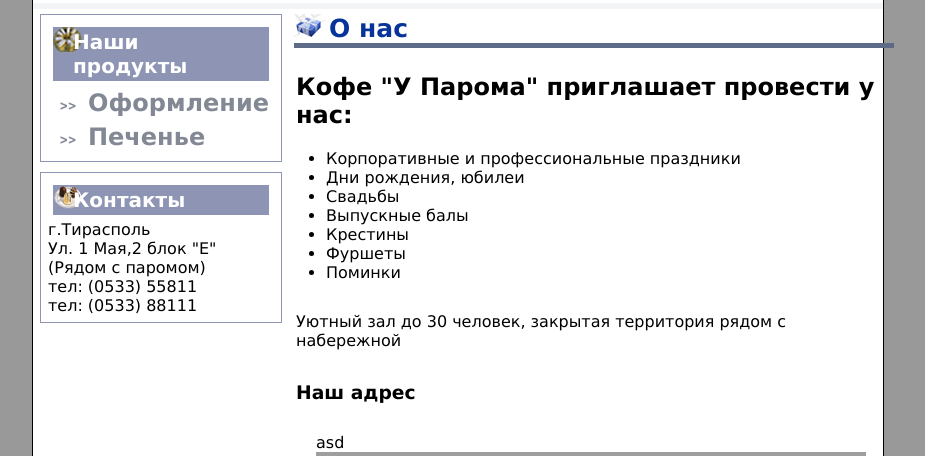
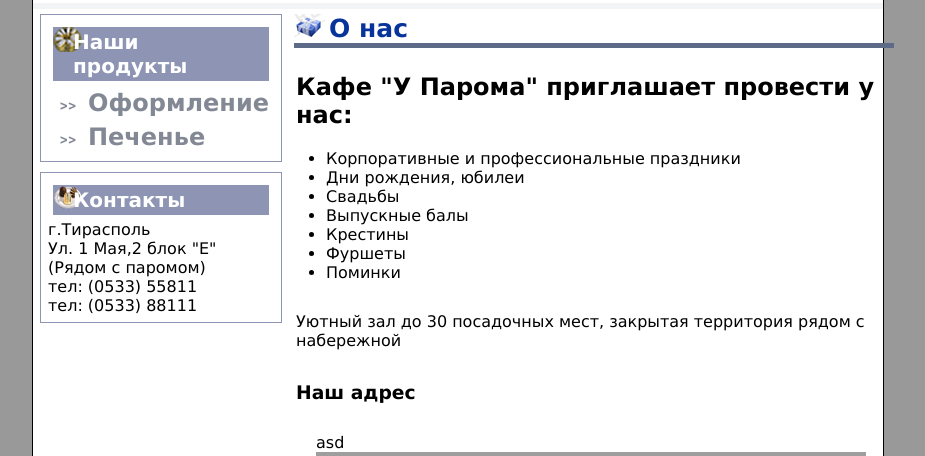
Before and after one commit to perses76/delikat-cake, a Django app: page /aboutus/ in a window 1280 px wide. Shown: the part 141-597 px from the top of the page, without its empty margins (182-1107 px from the left). Run offline with Django 3.2, Linux system fonts and the light colour scheme; data that the repository does not hold is empty; parts of the project's set-up code (start-up, migrations or seed data) failed here and were passed over; some libraries are stand-ins or nearby versions; grey boxes are pictures that could not be loaded.

Commit message:
Change labels on aboutus page

```diff
--- a/myproject/pub/templates/aboutus.html
+++ b/myproject/pub/templates/aboutus.html
@@ -52,7 +52,7 @@ MEDIA_ROOT = "/home/velessoft/webapps/static/delikat"
 <table class="aboutus">
 	<tr class="invite">
 		<td valign="top">
-            <h2>Кофе "У Парома" приглашает провести у нас:</h2>
+            <h2>Кафе "У Парома" приглашает провести у нас:</h2>
 			<ul>
                 <li>Корпоративные и профессиональные праздники</li>
                 <li>Дни рождения, юбилеи</li>
@@ -62,7 +62,7 @@ MEDIA_ROOT = "/home/velessoft/webapps/static/delikat"
                 <li>Фуршеты</li>
                 <li>Поминки</li>
 			</ul>
-            <p>Уютный зал до 30 человек, закрытая территория рядом с набережной</p>
+            <p>Уютный зал до 30 посадочных мест, закрытая территория рядом с набережной</p>
 			<div style="margin-top: 30px;">
 			</div>
 
```
